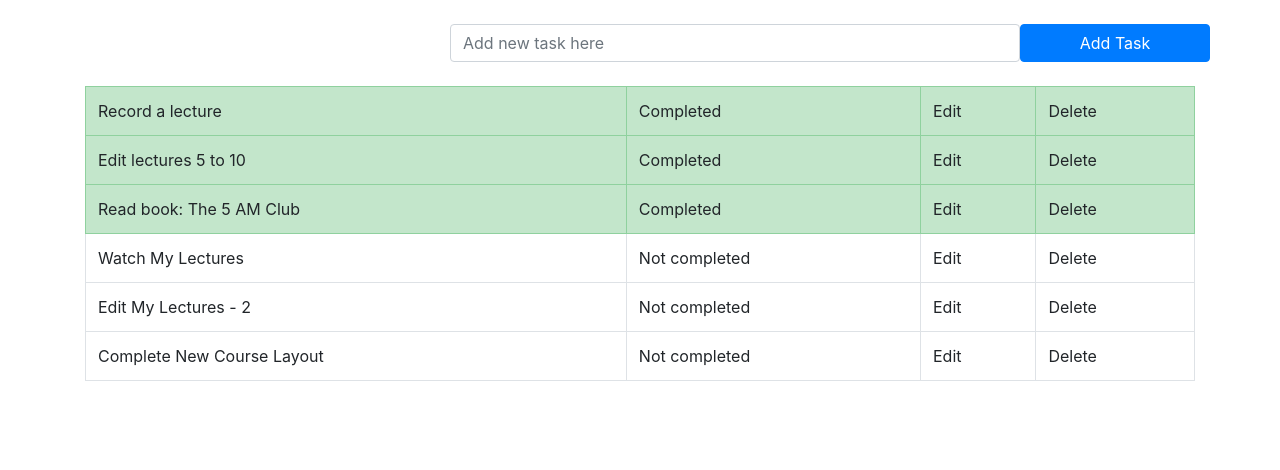
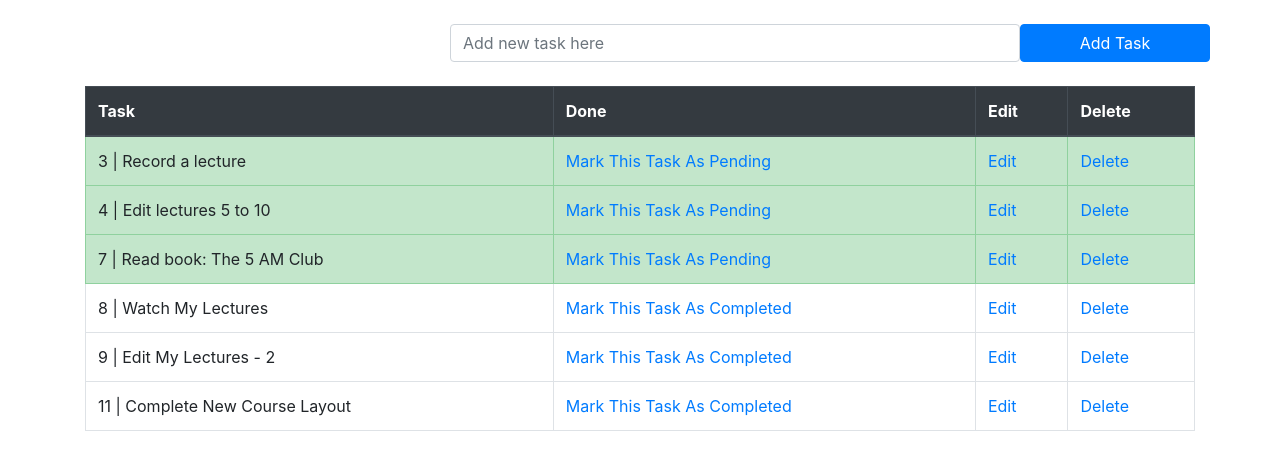
Before and after one commit to ArtemRamus/PORTFOLIO-taskmate, a Django app: page /todolist/ in a window 1280 px wide. Shown: the part 65-535 px from the top of the page. Run offline with Django 3.2, Linux system fonts and the light colour scheme; data comes from the database, SQL or seed files in the repository; both versions use the stored data as it was after the commit; some libraries are stand-ins or nearby versions.

Commit message:
edit, delete and mark as completed or /pending added

```diff
--- a/taskmate/todolist_app/templates/todolist.html
+++ b/taskmate/todolist_app/templates/todolist.html
@@ -25,30 +25,30 @@
         </form>
         </br>
         <table class="table table-bordered">
-            <!-- <thead class="thead-dark">
+            <thead class="thead-dark">
                 <tr>
                     <th scope="col">Task</th>
                     <th scope="col">Done</th>
                     <th scope="col">Edit</th>
                     <th scope="col">Delete</th>
                 </tr>
-            </thead> -->
+            </thead>
             <tbody>
             {% if all_tasks %}
                 {% for obj in all_tasks %}
                     {% if obj.done %}
                         <tr class="table-success">
-                            <td>{{ obj.task }}</th>
-                            <td>Completed</td>
-                            <td>Edit</td>
-                            <td>Delete</td>
+                            <td>{{ obj.id }} | {{ obj.task }}</th>
+                            <td><a href="{% url 'pending_task' obj.id %}">Mark This Task As Pending</a></td>
+                            <td><a href="{% url 'edit_task' obj.id %}">Edit<a></td>
+                            <td><a href="{% url 'delete_task' obj.id %}">Delete<a></td>
                         </tr>
                     {% else %}
                         <tr>
-                            <td>{{ obj.task }}</th>
-                            <td>Not completed</td>
-                            <td>Edit</td>
-                            <td>Delete</td>
+                            <td>{{ obj.id }} | {{ obj.task }}</th>
+                            <td><a href="{% url 'complete_task' obj.id %}">Mark This Task As Completed</a></td>
+                            <td><a href="{% url 'edit_task' obj.id %}">Edit<a></td>
+                            <td><a href="{% url 'delete_task' obj.id %}">Delete<a></td>
                         </tr>
                     {% endif %}
                 {% endfor %}
--- a/taskmate/todolist_app/urls.py
+++ b/taskmate/todolist_app/urls.py
@@ -3,6 +3,10 @@ from todolist_app import views
 
 urlpatterns = [
     path('', views.todolist, name='todolist'),
+    path('delete/<task_id>', views.delete_task, name='delete_task'),
+    path('edit/<task_id>', views.edit_task, name='edit_task'),
+    path('complete/<task_id>', views.complete_task, name='complete_task'),
+    path('pending/<task_id>', views.pending_task, name='pending_task'),
     path('contact', views.contact, name='contact'),
     path('about', views.about, name='about'),
 ]
--- a/taskmate/todolist_app/views.py
+++ b/taskmate/todolist_app/views.py
@@ -10,12 +10,41 @@ def todolist(request):
         form = TaskForm(request.POST or None)
         if form.is_valid():
             form.save()
-        messages.success(request, ("New Task Added."))
+        messages.success(request, ("New Task Added"))
         return redirect('todolist')
     else:
         all_tasks = TaskList.objects.all
+        return render(request, 'todolist.html', {'all_tasks': all_tasks})
 
-    return render(request, 'todolist.html', {'all_tasks': all_tasks})
+def delete_task(request, task_id):
+    task = TaskList.objects.get(pk=task_id)
+    task.delete()
+    return redirect('todolist')
+
+def edit_task(request, task_id):
+    if request.method == "POST":
+        task = TaskList.objects.get(pk=task_id)
+        form = TaskForm(request.POST or None, instance=task)
+        if form.is_valid():
+            form.save()
+
+        messages.success(request, ("Task Edited"))
+        return redirect('todolist')
+    else:
+        task_obj = TaskList.objects.get(pk=task_id)
+        return render(request, 'edit.html', {'task_obj': task_obj})
+
+def complete_task(request, task_id):
+    task = TaskList.objects.get(pk=task_id)
+    task.done = True
+    task.save()
+    return redirect('todolist')
+
+def pending_task(request, task_id):
+    task = TaskList.objects.get(pk=task_id)
+    task.done = False
+    task.save()
+    return redirect('todolist')
 
 def contact(request):
     context = {
```
Also changed, not shown: taskmate/todolist_app/templates/edit.html (added, +19 -0 lines), taskmate/db.sqlite3.
